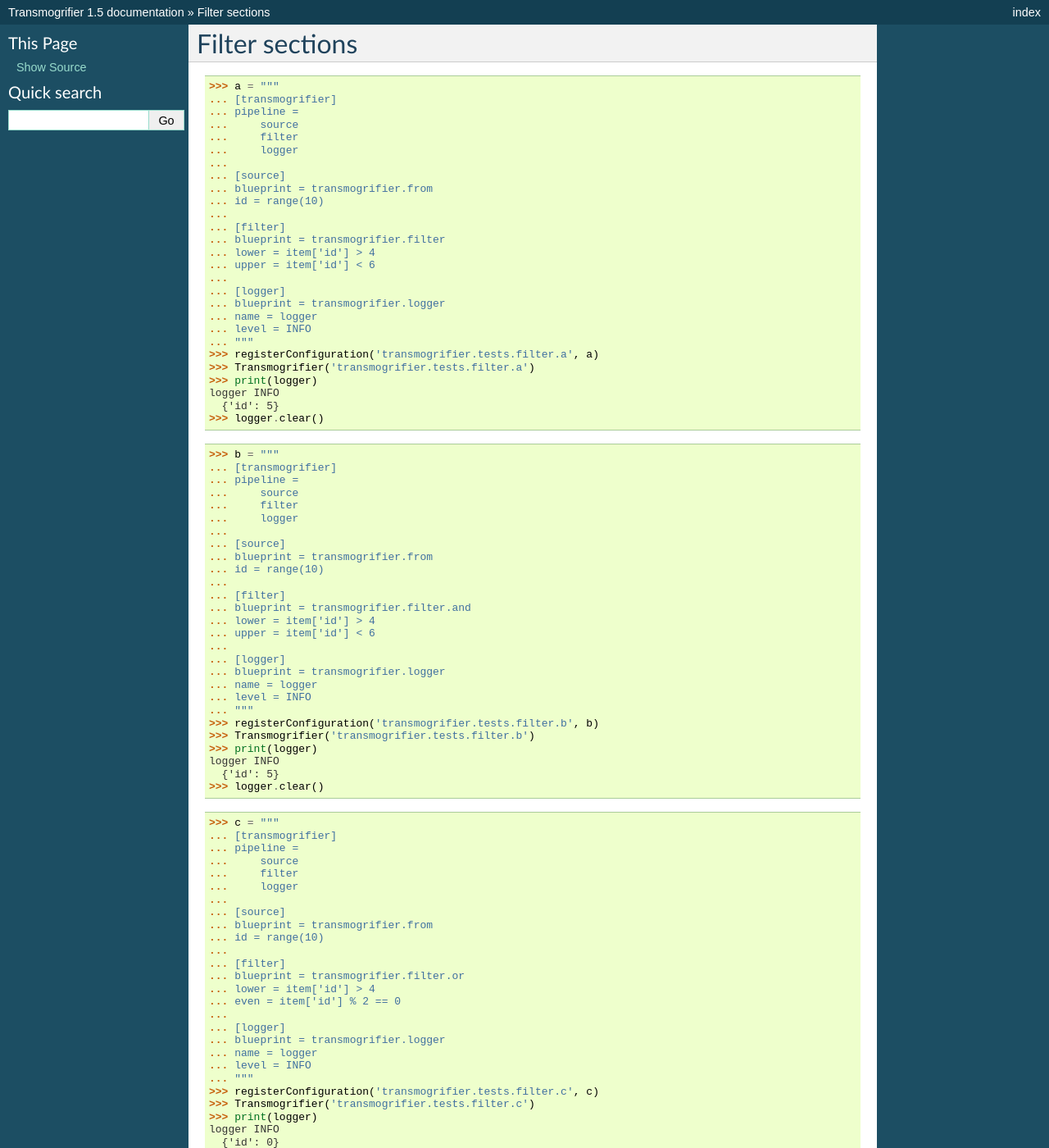
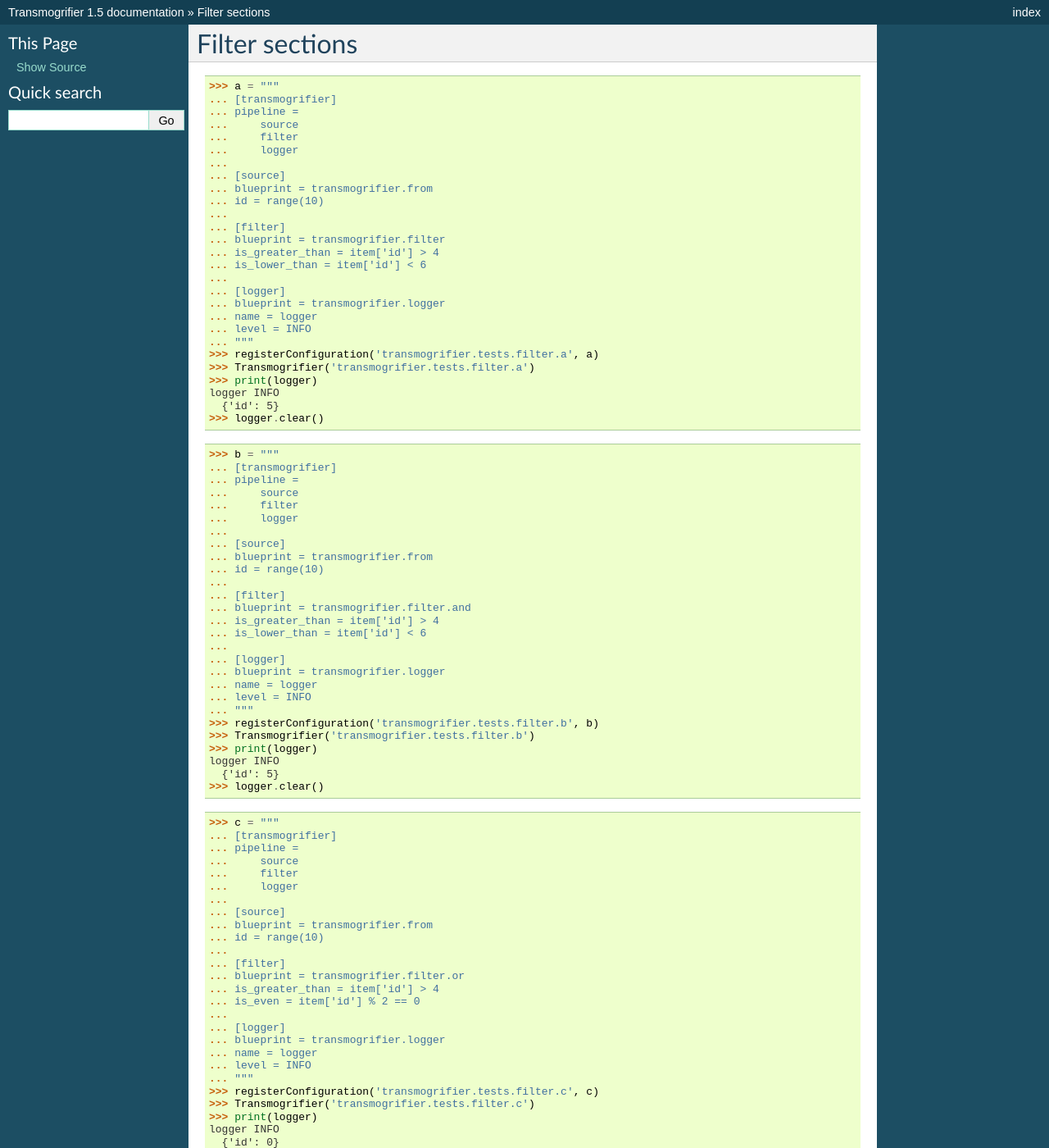
Before and after one commit to collective/transmogrifier, a Sphinx documentation site: the page built from docs/blueprints/filter.rst, in a window 1280 px wide and 1400 px high. Shown: the whole window at 82% size. Built offline with Sphinx 7.4.7, drawn with Linux system fonts in a browser that asks for light colours.

Commit message:
Use more descriptive labels for filter tests

```diff
--- a/docs/blueprints/filter.rst
+++ b/docs/blueprints/filter.rst
@@ -14,8 +14,8 @@ Filter sections
     ...
     ... [filter]
     ... blueprint = transmogrifier.filter
-    ... lower = item['id'] > 4
-    ... upper = item['id'] < 6
+    ... is_greater_than = item['id'] > 4
+    ... is_lower_than = item['id'] < 6
     ...
     ... [logger]
     ... blueprint = transmogrifier.logger
@@ -42,8 +42,8 @@ Filter sections
     ...
     ... [filter]
     ... blueprint = transmogrifier.filter.and
-    ... lower = item['id'] > 4
-    ... upper = item['id'] < 6
+    ... is_greater_than = item['id'] > 4
+    ... is_lower_than = item['id'] < 6
     ...
     ... [logger]
     ... blueprint = transmogrifier.logger
@@ -70,8 +70,8 @@ Filter sections
     ...
     ... [filter]
     ... blueprint = transmogrifier.filter.or
-    ... lower = item['id'] > 4
-    ... even = item['id'] % 2 == 0
+    ... is_greater_than = item['id'] > 4
+    ... is_even = item['id'] % 2 == 0
     ...
     ... [logger]
     ... blueprint = transmogrifier.logger
```
